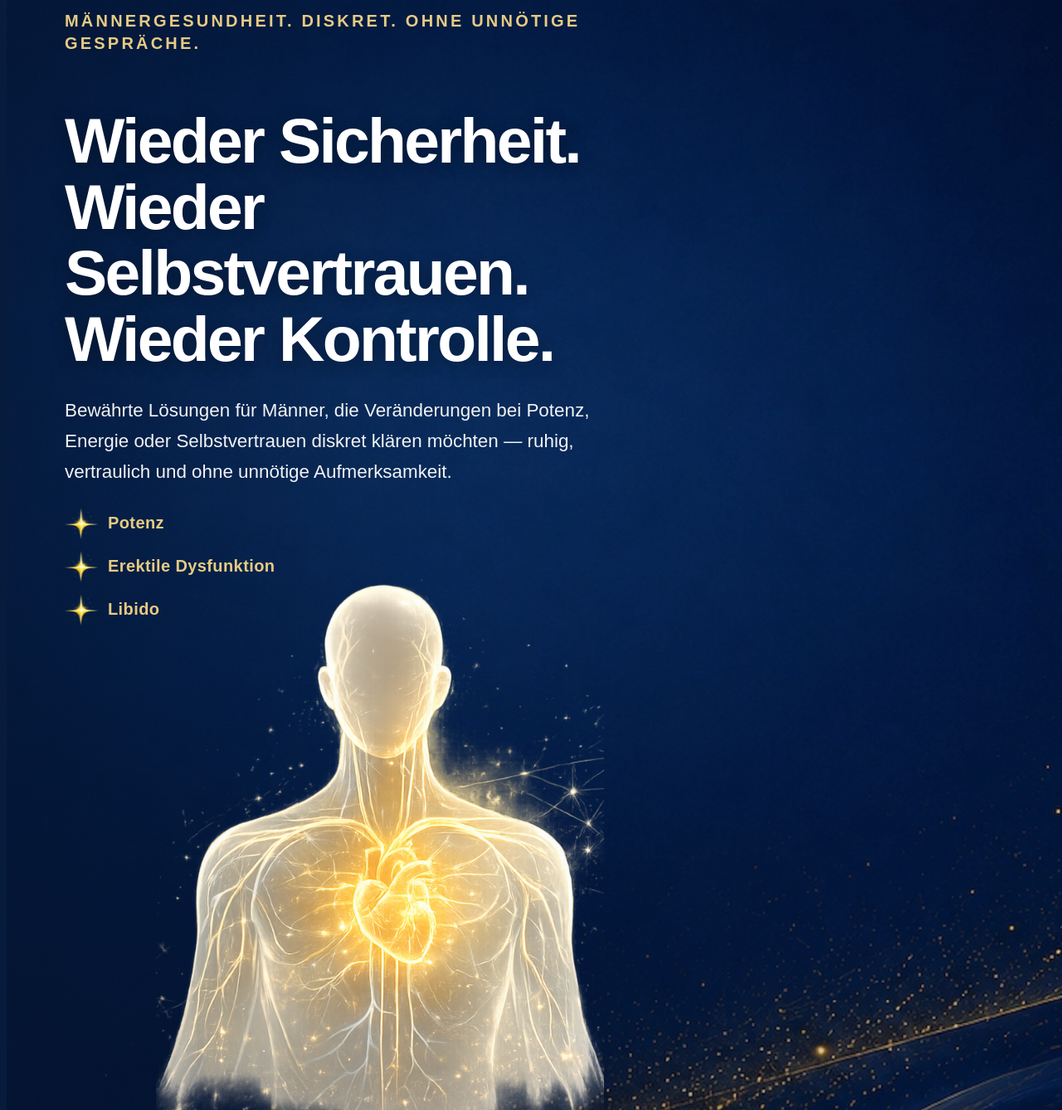
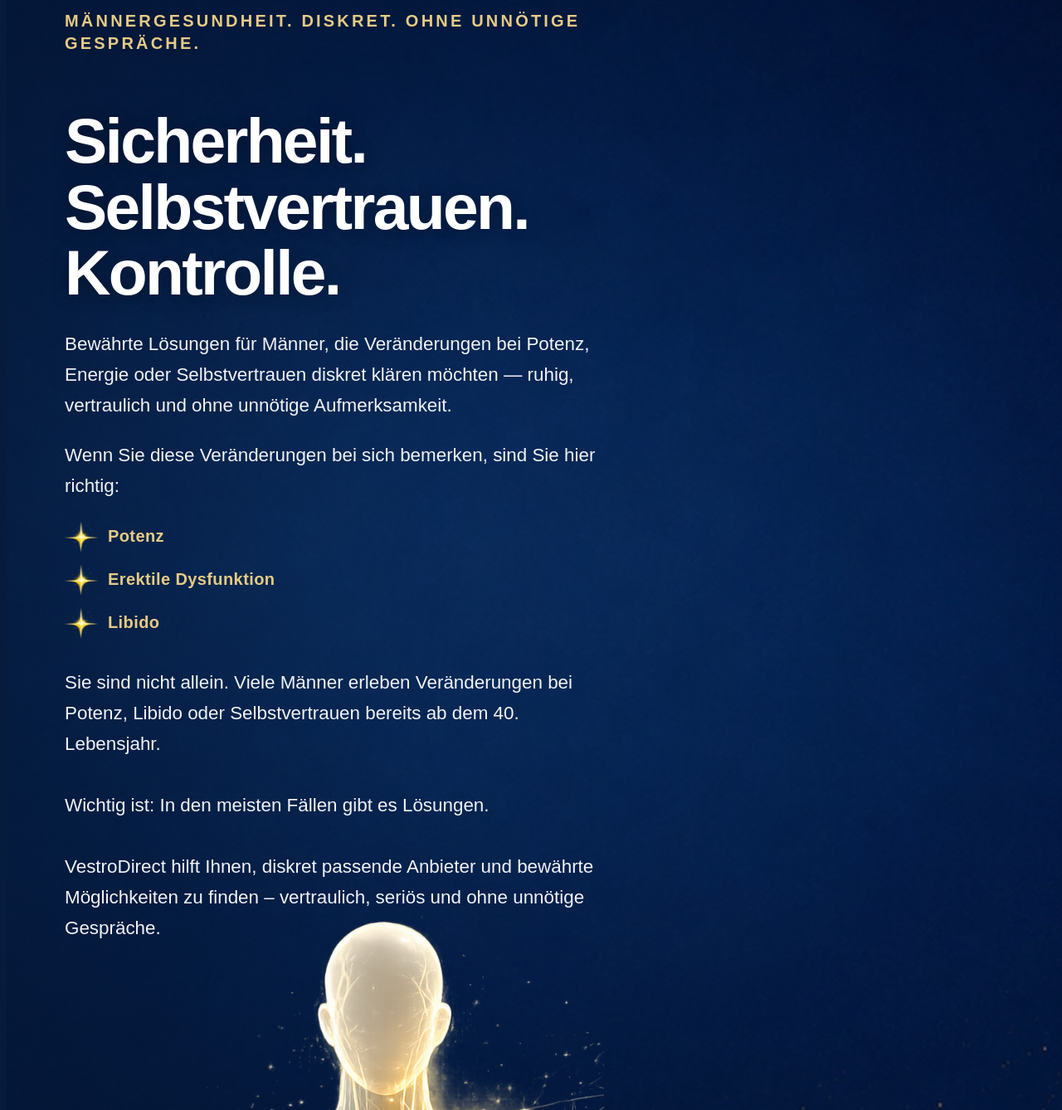
Before and after one commit to tarifkompass/vestrodirect, a plain HTML site: page mann.html in a window 1280 px wide. Shown: the part 300-1638 px from the top of the page at 83% size. Drawn offline with Linux system fonts and the light colour scheme.

Commit message:
Update mann.html

```diff
--- a/mann.html
+++ b/mann.html
@@ -123,12 +123,12 @@ content="VestroDirect | Diskrete Lösungen für Männer">
             </span>
 
             <h1
-               data-de="Wieder Sicherheit.<br>Wieder Selbstvertrauen.<br>Wieder Kontrolle."
-data-en="Confidence Again.<br>Self-Confidence Again.<br>Control Again."
+               data-de="Sicherheit.<br>Selbstvertrauen.<br>Kontrolle."
+               data-en="Confidence.<br>Self-Confidence.<br>Control."
             >
-               Wieder Sicherheit.<br>
-Wieder Selbstvertrauen.<br>
-Wieder Kontrolle.
+               Sicherheit.<br>
+Selbstvertrauen.<br>
+Kontrolle.
             </h1>
 
             <p
@@ -137,6 +137,10 @@ Wieder Kontrolle.
             >
              Bewährte Lösungen für Männer, die Veränderungen bei Potenz, Energie oder Selbstvertrauen diskret klären möchten — ruhig, vertraulich und ohne unnötige Aufmerksamkeit.
             </p>
+
+<p class="symptoms-intro">
+   Wenn Sie diese Veränderungen bei sich bemerken, sind Sie hier richtig:
+</p>
 
         <div class="hero-topics">
 
@@ -154,7 +158,13 @@ Wieder Kontrolle.
     <img src="images/vestro-star-gold.png" alt="">
     <span>Libido</span>
 </div>
-
+<p class="hero-followup">
+    Sie sind nicht allein. Viele Männer erleben Veränderungen bei Potenz, Libido oder Selbstvertrauen bereits ab dem 40. Lebensjahr.
+    <br><br>
+    Wichtig ist: In den meisten Fällen gibt es Lösungen.
+    <br><br>
+    VestroDirect hilft Ihnen, diskret passende Anbieter und bewährte Möglichkeiten zu finden – vertraulich, seriös und ohne unnötige Gespräche.
+</p>
 </div>
 <div class="hero-visual" aria-hidden="true">
     <img
```
